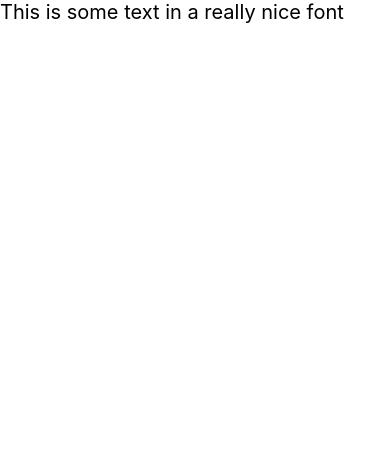
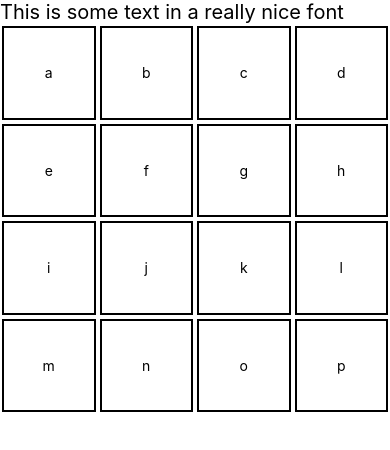
Before and after one commit to underscoredotspace/AwesomeMatch2, a React Native app: screen / in a window 390 px wide. Shown: the top 450 px of the page. Built offline with nearby package versions, Linux system fonts and the light colour scheme.

Commit message:
starter tiles

```diff
--- a/src/index.tsx
+++ b/src/index.tsx
@@ -1,10 +1,51 @@
 import React from "react"
 import { View, Text } from "./primitives"
+import { useWindowDimensions } from "react-native"
 
-export default () => (
+export default () => {
+    const { width } = useWindowDimensions()
+    const rows = [
+        ["a", "b", "c", "d"],
+        ["e", "f", "g", "h"],
+        ["i", "j", "k", "l"],
+        ["m", "n", "o", "p"],
+    ]
+    return (
+        <>
             <View>
                 <Text style={{ fontSize: 20 }}>
                     This is some text in a really nice font
                 </Text>
             </View>
+            <View style={{ height: width }}>
+                {rows.map((row, rowNdx) => (
+                    <View
+                        style={{
+                            flexDirection: "row",
+                            width,
+                            flex: 1,
+                            paddingVertical: 2,
+                        }}
+                        key={`row-${rowNdx}`}
+                    >
+                        {row.map((tile, tileNdx) => (
+                            <View
+                                key={`tile-${rowNdx}-${tileNdx}`}
+                                style={{
+                                    flex: 1,
+                                    justifyContent: "center",
+                                    alignItems: "center",
+                                    borderColor: "black",
+                                    borderWidth: 2,
+                                    marginHorizontal: 2,
+                                }}
+                            >
+                                <Text>{tile}</Text>
+                            </View>
+                        ))}
+                    </View>
+                ))}
+            </View>
+        </>
     )
+}
```
Lines whose indentation alone changed are shown as unchanged.
